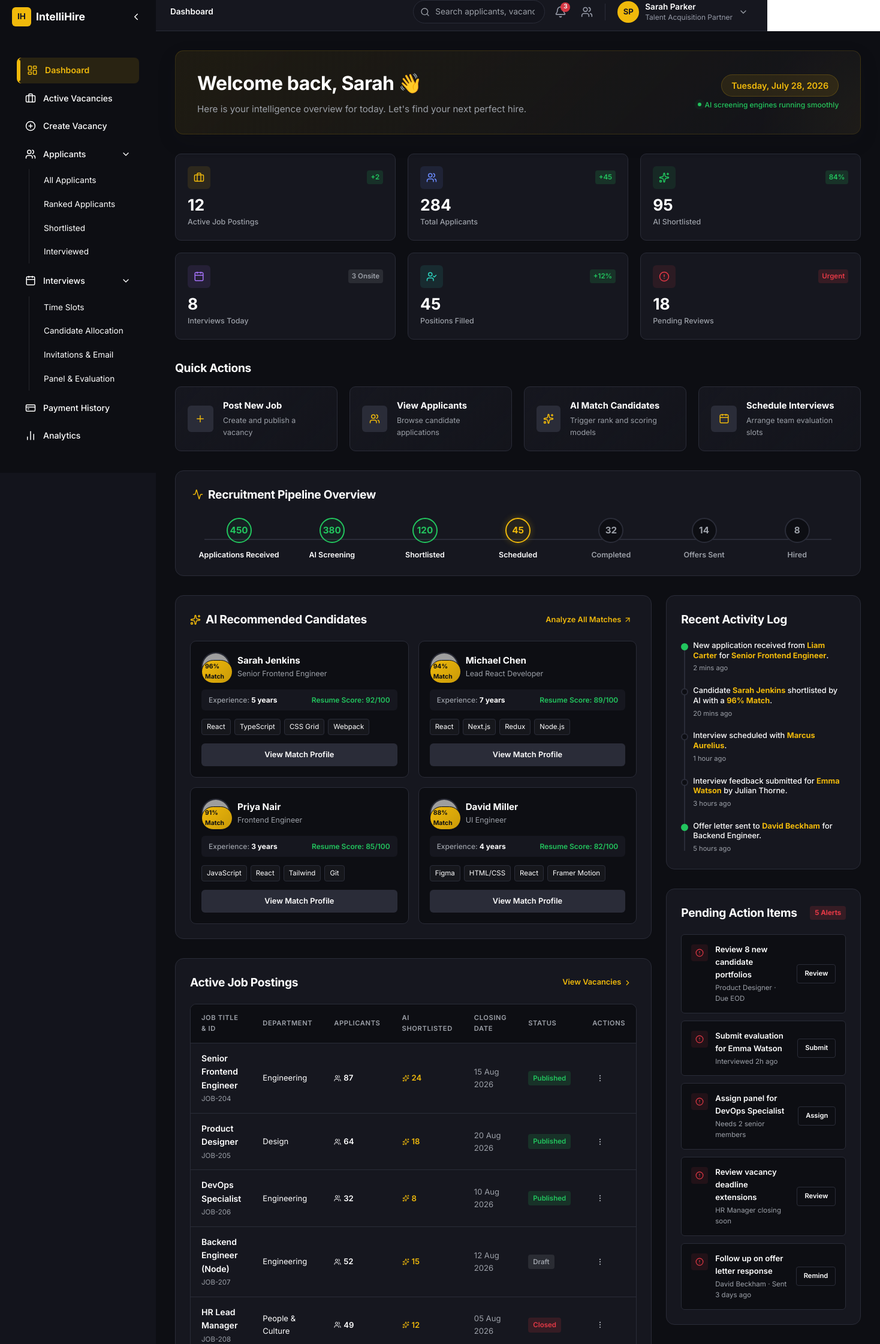
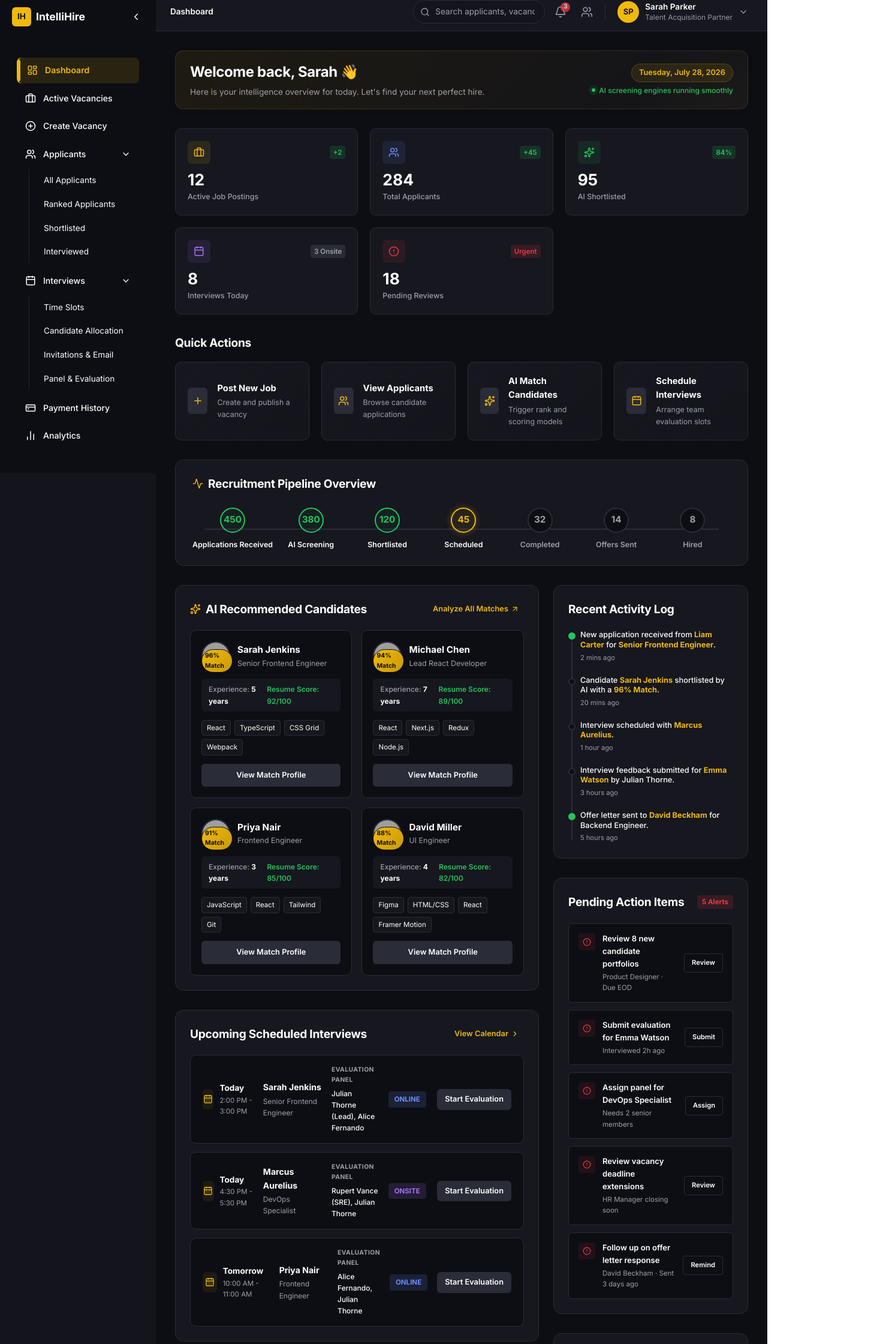
Before and after one commit to IntelliHire-project/Source-code, a React (Create React App) app in the folder frontend/: page /recruiter/dashboard in a window 1280 px wide. Shown: the part 12-2252 px from the top of the page at 60% size, 1468 px wide, since content can reach past the window. Built offline with nearby package versions, Linux system fonts and the light colour scheme; grey boxes are pictures that could not be loaded.

Commit message:
feat: implement recruiter dashboard UI with overview metrics, quick actions, and activity tracking

```diff
--- a/frontend/src/pages/recruiter/Dashboard/RecruiterDashboard.css
+++ b/frontend/src/pages/recruiter/Dashboard/RecruiterDashboard.css
@@ -25,8 +25,8 @@
   background: linear-gradient(135deg, rgba(240, 185, 11, 0.08) 0%, rgba(22, 23, 31, 0.6) 100%);
   border: 1px solid rgba(240, 185, 11, 0.15);
   border-radius: var(--radius-lg, 14px);
-  padding: 28px 36px;
-  box-shadow: var(--shadow-lg, 0 12px 32px rgba(0,0,0,0.2));
+  padding: 16px 24px;
+  box-shadow: var(--shadow-md, 0 4px 12px rgba(0,0,0,0.15));
   position: relative;
   overflow: hidden;
 }
@@ -43,16 +43,16 @@
 }
 
 .welcome-title-grp h1 {
-  margin: 0 0 6px 0;
-  font-size: 2rem;
-  font-weight: 800;
+  margin: 0 0 4px 0;
+  font-size: 1.5rem;
+  font-weight: 700;
   color: #fff;
-  letter-spacing: -0.5px;
+  letter-spacing: -0.4px;
 }
 
 .welcome-title-grp p {
   margin: 0;
-  font-size: 0.95rem;
+  font-size: 0.85rem;
   color: var(--text-muted, #9CA0A8);
 }
 
@@ -65,11 +65,11 @@
 }
 
 .welcome-date-text {
-  font-size: 0.9rem;
+  font-size: 0.8rem;
   font-weight: 600;
   color: var(--accent, #F0B90B);
   background: rgba(240, 185, 11, 0.1);
-  padding: 6px 16px;
+  padding: 4px 12px;
   border-radius: var(--radius-full, 9999px);
   border: 1px solid rgba(240, 185, 11, 0.2);
 }
@@ -112,7 +112,7 @@
    ──────────────────────────────────────────────────────────── */
 .recruiter-kpi-grid {
   display: grid;
-  grid-template-columns: repeat(6, 1fr);
+  grid-template-columns: repeat(5, 1fr);
   gap: 20px;
 }
 
--- a/frontend/src/pages/recruiter/Dashboard/RecruiterDashboard.jsx
+++ b/frontend/src/pages/recruiter/Dashboard/RecruiterDashboard.jsx
@@ -40,7 +40,6 @@ const STATS = [
   { label: 'Total Applicants', value: '284', icon: Users, colorClass: 'blue', trend: '+45', trendType: 'positive' },
   { label: 'AI Shortlisted', value: '95', icon: Sparkles, colorClass: 'green', trend: '84%', trendType: 'positive' },
   { label: 'Interviews Today', value: '8', icon: Calendar, colorClass: 'purple', trend: '3 Onsite', trendType: 'neutral' },
-  { label: 'Positions Filled', value: '45', icon: UserCheck, colorClass: 'teal', trend: '+12%', trendType: 'positive' },
   { label: 'Pending Reviews', value: '18', icon: AlertCircle, colorClass: 'red', trend: 'Urgent', trendType: 'negative' },
 ];
 
@@ -95,14 +94,6 @@ const AI_RECOMMENDED_CANDIDATES = [
     resumeScore: 82,
     avatar: 'https://images.unsplash.com/photo-1500648767791-00dcc994a43e?auto=format&fit=crop&w=100&h=100&q=80',
   }
-];
-
-const ACTIVE_JOB_POSTINGS = [
-  { id: 'JOB-204', title: 'Senior Frontend Engineer', department: 'Engineering', applicants: 87, shortlisted: 24, closingDate: '15 Aug 2026', status: 'published' },
-  { id: 'JOB-205', title: 'Product Designer', department: 'Design', applicants: 64, shortlisted: 18, closingDate: '20 Aug 2026', status: 'published' },
-  { id: 'JOB-206', title: 'DevOps Specialist', department: 'Engineering', applicants: 32, shortlisted: 8, closingDate: '10 Aug 2026', status: 'published' },
-  { id: 'JOB-207', title: 'Backend Engineer (Node)', department: 'Engineering', applicants: 52, shortlisted: 15, closingDate: '12 Aug 2026', status: 'draft' },
-  { id: 'JOB-208', title: 'HR Lead Manager', department: 'People & Culture', applicants: 49, shortlisted: 12, closingDate: '05 Aug 2026', status: 'closed' }
 ];
 
 const UPCOMING_INTERVIEWS = [
@@ -373,67 +364,6 @@ function RecruiterDashboard() {
                   ))}
                 </div>
               </div>
-
-              {/* ── 6. Active Job Postings ── */}
-              <div className="dashboard-panel-card">
-                <div className="panel-header-row">
-                  <h2 className="recruiter-section-title">Active Job Postings</h2>
-                  <button className="panel-view-all-btn" onClick={() => navigate('/recruiter/vacancies')}>
-                    View Vacancies <ChevronRight size={14} />
-                  </button>
-                </div>
-
-                <div className="postings-table-wrap">
-                  <table className="dashboard-postings-table">
-                    <thead>
-                      <tr>
-                        <th>Job Title & ID</th>
-                        <th>Department</th>
-                        <th>Applicants</th>
-                        <th>AI Shortlisted</th>
-                        <th>Closing Date</th>
-                        <th>Status</th>
-                        <th>Actions</th>
-                      </tr>
-                    </thead>
-                    <tbody>
-                      {ACTIVE_JOB_POSTINGS.map((job) => (
-                        <tr key={job.id}>
-                          <td>
-                            <div className="table-job-title-cell">
-                              <strong>{job.title}</strong>
-                              <span>{job.id}</span>
-                            </div>
-                          </td>
-                          <td>{job.department}</td>
-                          <td>
-                            <div style={{ display: 'flex', alignItems: 'center', gap: '4px', fontWeight: 600 }}>
-                              <Users size={12} className="text-muted" /> {job.applicants}
-                            </div>
-                          </td>
-                          <td>
-                            <div style={{ display: 'flex', alignItems: 'center', gap: '4px', color: 'var(--accent)', fontWeight: 600 }}>
-                              <Sparkles size={12} /> {job.shortlisted}
-                            </div>
-                          </td>
-                          <td style={{ color: 'var(--text-muted)' }}>{job.closingDate}</td>
-                          <td>
-                            <span className={`postings-status-badge ${job.status}`}>
-                              {job.status.charAt(0).toUpperCase() + job.status.slice(1)}
-                            </span>
-                          </td>
-                          <td>
-                            <button className="table-action-icon-btn" onClick={() => navigate('/recruiter/vacancies')} title="View Vacancy Details">
-                              <MoreVertical size={14} />
-                            </button>
-                          </td>
-                        </tr>
-                      ))}
-                    </tbody>
-                  </table>
-                </div>
-              </div>
-
               {/* ── 7. Upcoming Interviews ── */}
               <div className="dashboard-panel-card">
                 <div className="panel-header-row">
```
